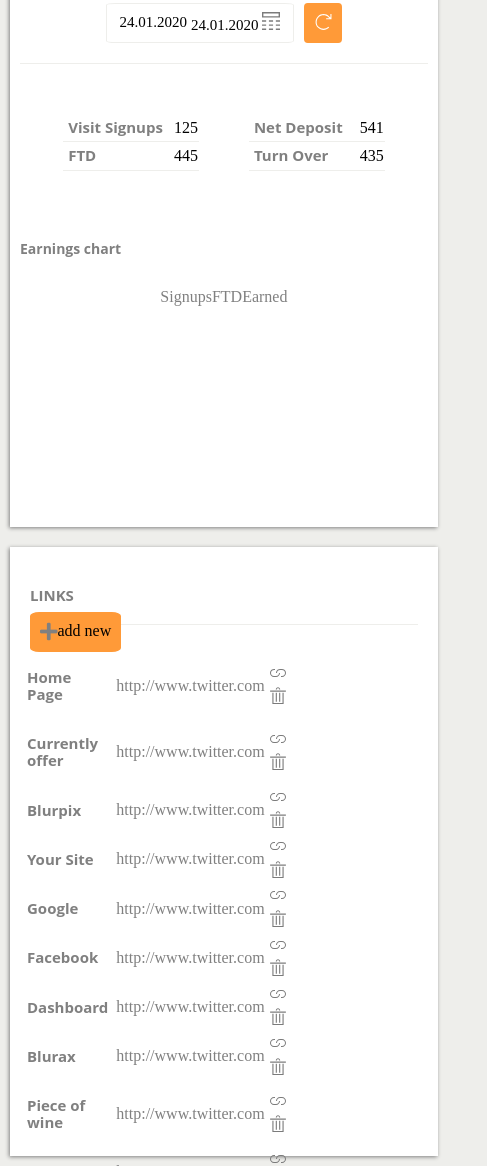
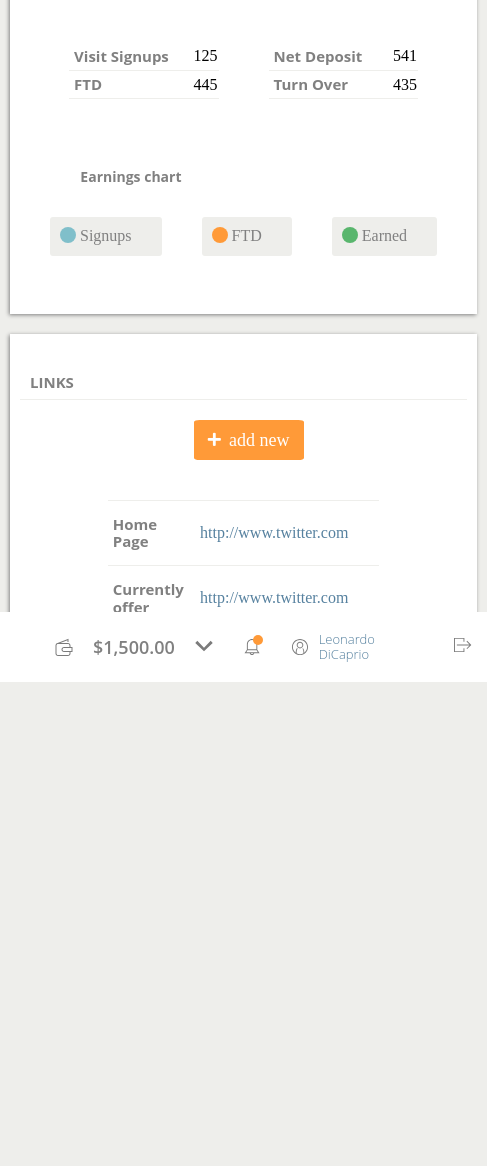
Before and after one commit to NataliaSmola/projekt-solo-1, a plain HTML site: page test.html in a window 390 px wide. Shown: the part 162-1328 px from the top of the page, 487 px wide, since content can reach past the window. After the commit the page ends 853 px from the top, so only its background shows below. Drawn offline with Linux system fonts and the light colour scheme.

Commit message:
Add media queries for navbar and top nav menu

```diff
--- a/sass/_layout.scss
+++ b/sass/_layout.scss
@@ -1,21 +1,24 @@
 .col-1 {
-  background: $sidebar-nav;
+  //background: $sidebar-nav;
   flex: 3;
+  height: auto;
 }
 .col-2 {
   display: flex;
   flex-direction: column;
   flex: 80%;
+  height: 100vh;
 }
 .content {
   display: flex;
   flex-direction: column;
   overflow-y: auto;
   position: relative;
+  overflow-y: scroll;
 }
 .content > article {
   flex: 4;
-  min-height: 60vh;
+  //min-height: 60vh;
   background-color: white;
 }
 
--- a/sass/_main.scss
+++ b/sass/_main.scss
@@ -4,7 +4,7 @@
 
   body {
     display: flex;
-    min-height: 100vh;
+    overflow-y: hidden;
     flex-direction: row;
     margin: 0;
     background-color: $background-color;
--- a/sass/_sidebar.scss
+++ b/sass/_sidebar.scss
@@ -1,6 +1,8 @@
 #sidebar {
   height: 100%;
   transition: $transition;
+  background: $sidebar-nav;
+  min-width: max-content;
 }
 
 .title-wrapper{
@@ -8,6 +10,7 @@
   justify-content: space-between;
   height: 70px;
   padding-top: 5px;
+  background: $sidebar-nav;
 }
 .title {
   padding: 0 15px;
@@ -19,6 +22,9 @@
   &:hover{
     background-color: $sidebar-hover-background;
   }
+}
+.sidebar-menu{
+  background: $sidebar-nav;
 }
 
 
@@ -111,16 +117,33 @@
 }
   /*Media Query*/
   @media only screen and (max-width: 768px) {
+    #sidebar {
+      width: 100%;
 
-    .icon-wrapper{
-      display: initial;
-      z-index: 1;
+      .title-wrapper{
+        display: block;
+      }
+
+      .title{
+        display: none;
+      }
+
+      .icon-wrapper{
+        padding: 15px;
+        align-items: center;
+        display: flex;
+        justify-content: center;
+      }
     }
-    .col-1{
+    .sidebar-menu {
       display: none;
     }
-    #top_nav {
-      justify-content: space-between;
-}
+    .col-1 {
+      width: 10%;
+      display: flex;
+    }
+
+
+
 
     }
--- a/sass/_top_nav.scss
+++ b/sass/_top_nav.scss
@@ -5,7 +5,11 @@
   align-items: center;
   background: $page-title-color;
   height: 70px;
+  flex: 1;
 
+}
+.top-nav-container{
+  border: 1px solid blue;
 }
 .top-nav-wrapper{
   //border: 1px solid red;
@@ -50,3 +54,11 @@
     }
   }
 }
+
+/*Media Query*/
+@media only screen and (max-width: 768px) {
+#top_nav {
+  order: 1;
+}
+
+}
--- a/test.html
+++ b/test.html
@@ -19,9 +19,6 @@
       <div class="title-wrapper">
         <div class="title">
           <h1>Just do it</h1>
-          </div>
-          <div class="icon-wrapper">
-            <a href="#"><i class="fas fa-bars icon"></i></a>
         </div>
       </div>
       <div class="sidebar-menu active">
@@ -86,8 +83,8 @@
   </nav>
   <div class="col-2">
     <header id="top_nav">
+      <div class="top-nav-wrapper">
 
-        <div class="top-nav-wrapper">
         <ul class="top-nav-list">
           <li>
             <a href="#">
@@ -120,29 +117,30 @@
 
 
 
+
     </header>
     <main class="content">
-    <article class"first-section">
-
+      <article class"general-statistic-section">
         <div class="container-title">
           <h4>General Statistic</h4>
+        </div>
         <div class="horizontal-line"></div>
-      </div>
         <div class="calendar">
           <div class="general-wrapper">
-        <table class="calendar-table">
-          <tr>
-          <td>24.01.2020</td>
-          <td>24.01.2020
+            <div class="calendar-wrapper">
+              <div class="calendar-table">
+                <p> 24.01.2020</p>
+                <div class="vertical-line"></div>
+                <p> 24.01.2020 </p>
+                <div class="calendar-image">
                   <a href="#"><img src="images/icons/calendar.svg" class='icon-image'></a>
-          </td>
-        </tr>
-      </table>
-      <button class="button"><img src="images/icons/refresh.svg" class='icon-image'></button>
+                </div>
+              </div>
+            </div>
+            <button class="button" type="submit"><img src="images/icons/refresh.svg" class='icon-image'></button>
           </div>
           <div class="horizontal-line"></div>
-      <div class="data-">
-      </div>
+
         </div>
         <div class="data">
           <div class="general-wrapper">
@@ -169,128 +167,142 @@
           </div>
         </div>
         <div class="earnings-chart">
+          <div class="subtitle-wrapper">
             <h2>Earnings chart</h2>
+          </div>
           <div class="general-wrapper">
-
-          <div>
+            <div class="earnings-chart-box-wrapper">
+              <div class="earnings-chart-box">
                 <span class="dot dot-signups"></span>
                 <a href="#">Signups</a>
               </div>
-          <div>
+              <div class="earnings-chart-box">
                 <span class="dot dot-ftd"></span>
                 <a href="#">FTD</a>
               </div>
-          <div>
+              <div class="earnings-chart-box">
                 <span class="dot dot-earned"></span>
                 <a href="#">Earned</a>
               </div>
+            </div>
+          </div>
+          <div class="statistics-wrapper">
+            <div class="scroll-wrapper">
 
-
+            </div>
           </div>
         </div>
 
       </article>
-    <article class"second-section">
+      <article class"links-section">
 
         <div class="container-title">
           <h4>Links</h4>
+
+        </div>
         <div class="horizontal-line"></div>
+        <div class="links-container">
+          <div class="button-container">
+
+            <button class="button btn-links" type="submit"><i class="fas fa-plus"></i>add new</button>
+
           </div>
-      <div class="links-container">
-        <div class="links-button">
-        <button class="button"><i class="fas fa-plus"></i>add new</button>
-      </div>
-      <div class="links-table">
-        <table>
+          <div class="general-wrapper">
+            <div class="scroll-wrapper">
+              <table class="links-table">
                 <tr>
                   <th>Home Page</th>
-            <td><a href="#">http://www.twitter.com</a></td>
-            <td>
-              <a href="#"><img src="images/icons/links.svg" class='icon-image'></a>
-              <a href="#"><img src="images/icons/trash.svg" class='icon-image'></a>
+                  <td><a href="#" class="link-address">http://www.twitter.com</a></td>
+                  <td class="img-wrapper">
+                    <a href="#" class="links-icon links-img"><img src="images/icons/links.svg" class='icon-image icon'></a>
+                    <a href="#" class="links-icon"><img src="images/icons/trash.svg" class='icon-image icon'></a>
                   </td>
                 </tr>
                 <tr>
                   <th>Currently offer</th>
-            <td><a href="#">http://www.twitter.com</a></td>
-            <td>
-              <a href="#"><img src="images/icons/links.svg" class='icon-image'></a>
-              <a href="#"><img src="images/icons/trash.svg" class='icon-image'></a>
+                  <td><a href="#" class="link-address">http://www.twitter.com</a></td>
+                  <td class="img-wrapper">
+                    <a href="#" class="links-icon links-img"><img src="images/icons/links.svg" class='icon-image'></a>
+                    <a href="#" class="links-icon "><img src="images/icons/trash.svg" class='icon-image'></a>
                   </td>
                 </tr>
                 <tr>
                   <th>Blurpix</th>
-            <td><a href="#">http://www.twitter.com</a></td>
-            <td>
-              <a href="#"><img src="images/icons/links.svg" class='icon-image'></a>
-              <a href="#"><img src="images/icons/trash.svg" class='icon-image'></a>
+                  <td><a href="#" class="link-address">http://www.twitter.com</a></td>
+                  <td class="img-wrapper">
+                    <a href="#" class="links-icon links-img"><img src="images/icons/links.svg" class='icon-image'></a>
+                    <a href="#" class="links-icon"><img src="images/icons/trash.svg" class='icon-image'></a>
                   </td>
                 </tr>
                 <tr>
                   <th>Your Site</th>
-            <td><a href="#">http://www.twitter.com</a></td>
-            <td>
-              <a href="#"><img src="images/icons/links.svg" class='icon-image'></a>
-              <a href="#"><img src="images/icons/trash.svg" class='icon-image'></a>
+                  <td><a href="#" class="link-address">http://www.twitter.com</a></td>
+                  <td class="img-wrapper">
+                    <a href="#" class="links-icon links-img"><img src="images/icons/links.svg" class='icon-image'></a>
+                    <a href="#" class="links-icon"><img src="images/icons/trash.svg" class='icon-image'></a>
                   </td>
                 </tr>
                 <tr>
                   <th>Google</th>
-            <td><a href="#">http://www.twitter.com</a></td>
-            <td>
-              <a href="#"><img src="images/icons/links.svg" class='icon-image'></a>
-              <a href="#"><img src="images/icons/trash.svg" class='icon-image'></a>
+                  <td><a href="#" class="link-address">http://www.twitter.com</a></td>
+                  <td class="img-wrapper">
+                    <a href="#" class="links-icon links-img"><img src="images/icons/links.svg" class='icon-image'></a>
+                    <a href="#" class="links-icon"><img src="images/icons/trash.svg" class='icon-image'></a>
                   </td>
                 </tr>
                 <tr>
                   <th>Facebook</th>
-            <td><a href="#">http://www.twitter.com</a></td>
-            <td>
-              <a href="#"><img src="images/icons/links.svg" class='icon-image'></a>
-              <a href="#"><img src="images/icons/trash.svg" class='icon-image'></a>
+                  <td><a href="#" class="link-address">http://www.twitter.com</a></td>
+                  <td class="img-wrapper">
+                    <a href="#" class="links-icon links-img"><img src="images/icons/links.svg" class='icon-image'></a>
+                    <a href="#" class="links-icon"><img src="images/icons/trash.svg" class='icon-image'></a>
                   </td>
                 </tr>
                 <tr>
                   <th>Dashboard</th>
-            <td><a href="#">http://www.twitter.com</a></td>
-            <td>
-              <a href="#"><img src="images/icons/links.svg" class='icon-image'></a>
-              <a href="#"><img src="images/icons/trash.svg" class='icon-image'></a>
+                  <td><a href="#" class="link-address">http://www.twitter.com</a></td>
+                  <td class="img-wrapper">
+                    <a href="#" class="links-icon links-img"><img src="images/icons/links.svg" class='icon-image'></a>
+                    <a href="#" class="links-icon"><img src="images/icons/trash.svg" class='icon-image'></a>
                   </td>
                 </tr>
                 <tr>
                   <th>Blurax</th>
-            <td><a href="#">http://www.twitter.com</a></td>
-            <td>
-              <a href="#"><img src="images/icons/links.svg" class='icon-image'></a>
-              <a href="#"><img src="images/icons/trash.svg" class='icon-image'></a>
+                  <td><a href="#" class="link-address">http://www.twitter.com</a></td>
+                  <td class="img-wrapper">
+                    <a href="#" class="links-icon links-img"><img src="images/icons/links.svg" class='icon-image'></a>
+                    <a href="#" class="links-icon"><img src="images/icons/trash.svg" class='icon-image'></a>
                   </td>
                 </tr>
                 <tr>
                   <th>Piece of wine</th>
-            <td><a href="#">http://www.twitter.com</a></td>
-            <td>
-              <a href="#"><img src="images/icons/links.svg" class='icon-image'></a>
-              <a href="#"><img src="images/icons/trash.svg" class='icon-image'></a>
+                  <td><a href="#" class="link-address">http://www.twitter.com</a></td>
+                  <td class="img-wrapper">
+                    <a href="#" class="links-icon links-img"><img src="images/icons/links.svg" class='icon-image'></a>
+                    <a href="#" class="links-icon"><img src="images/icons/trash.svg" class='icon-image'></a>
                   </td>
                 </tr>
                 <tr>
                   <th>Twitter</th>
-            <td><a href="#">http://www.twitter.com</a></td>
-            <td>
-              <a href="#"><img src="images/icons/links.svg" class='icon-image'></a>
-              <a href="#"><img src="images/icons/trash.svg" class='icon-image'></a>
+                  <td><a href="#" class="link-address">http://www.twitter.com</a></td>
+                  <td class="img-wrapper">
+                    <a href="#" class="links-icon links-img"><img src="images/icons/links.svg" class='icon-image'></a>
+                    <a href="#" class="links-icon"><img src="images/icons/trash.svg" class='icon-image'></a>
                   </td>
                 </tr>
               </table>
             </div>
-        <div class="links-button">
-        <button class="button"><i class="fas fa-plus"></i>add new</button>
+          </div>
+          <div class="button-container">
+            <button class="button btn-links" type="submit"><i class="fas fa-plus"></i>add new</button>
           </div>
         </div>
 
       </article>
     </main>
+
+
+
   </div>
 
 </body>
```
Also changed, not shown: index.html (+4 -4 lines), css/style.css, 1 other file. Lines whose indentation alone changed are shown as unchanged.
